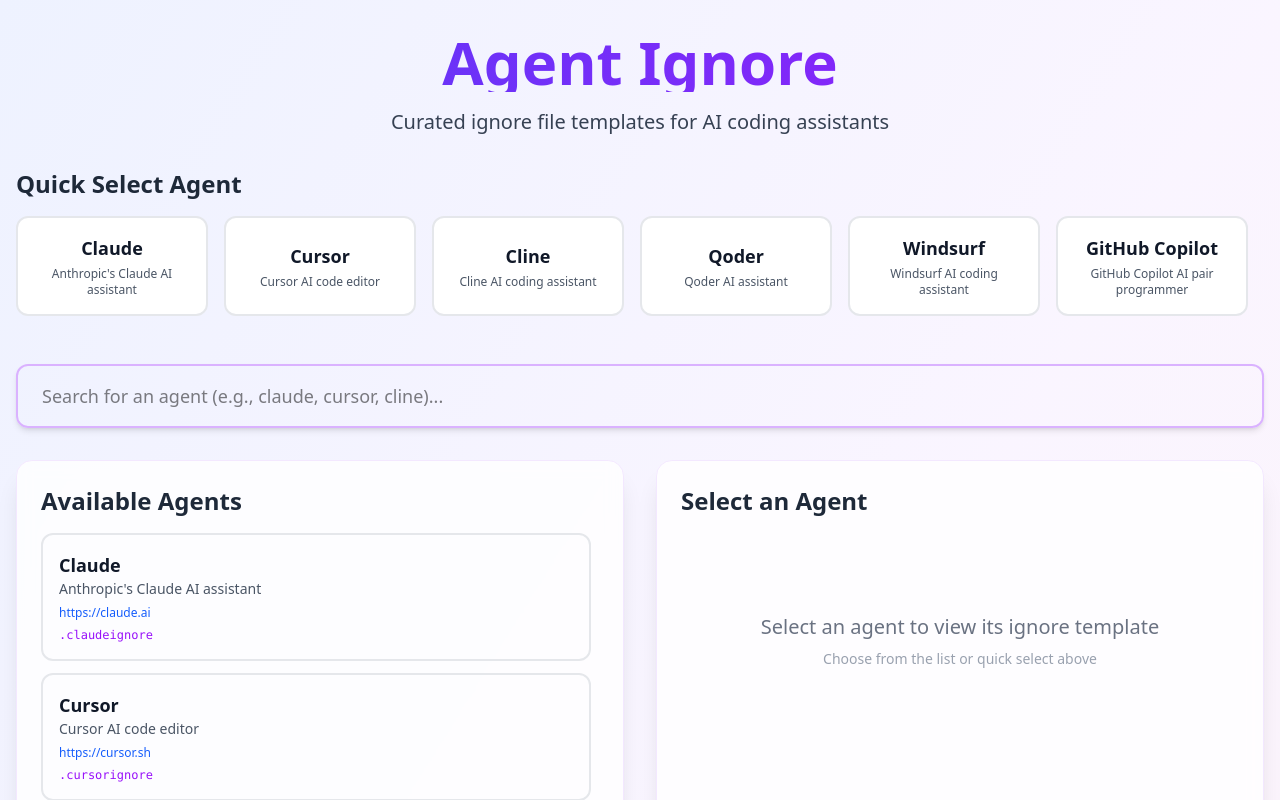
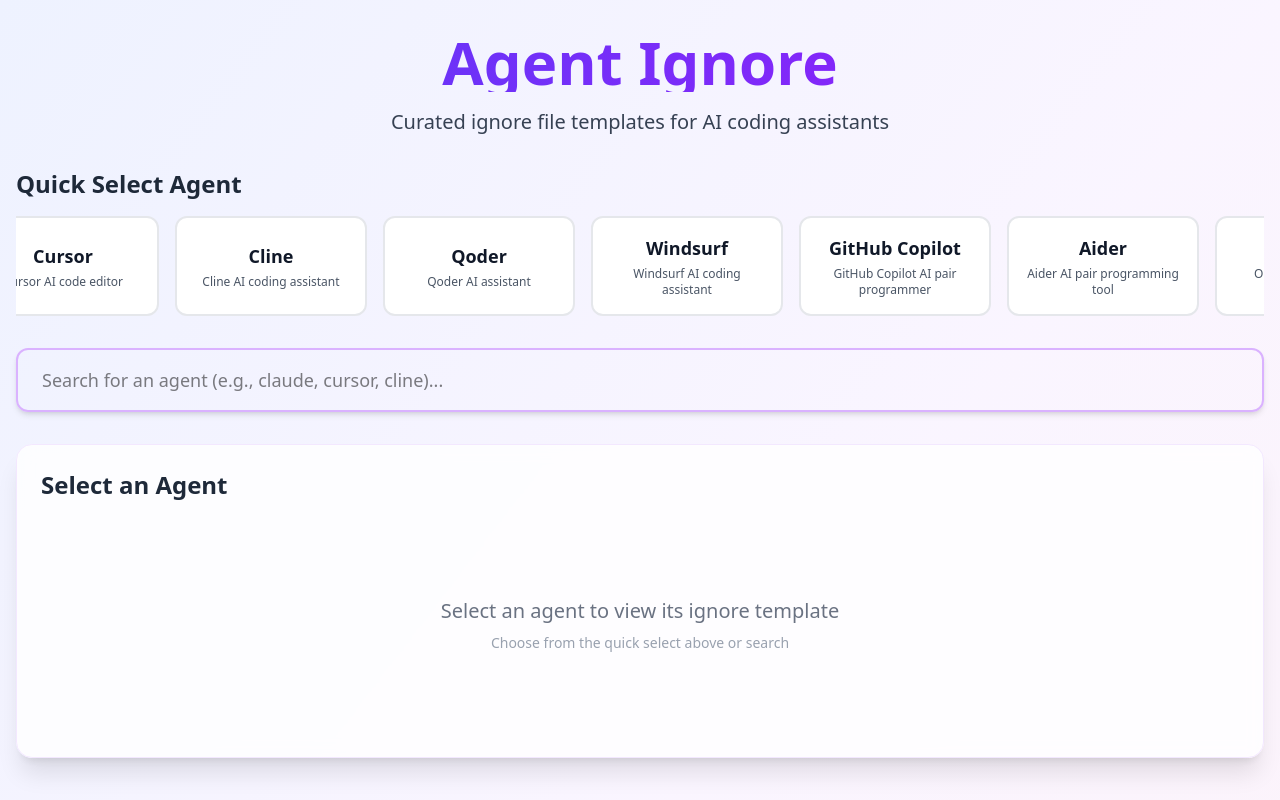
Before and after one commit to wsAndy/agent-ignore, a Next.js app: page / in a window 1280 px wide. Shown: the top 800 px of the page. Built offline with nearby package versions, Linux system fonts and the light colour scheme.

Commit message:
add running bar

```diff
--- a/app/globals.css
+++ b/app/globals.css
@@ -37,3 +37,19 @@
   background-size: 200% 200%;
   animation: gradient 3s ease infinite;
 }
+
+/* Auto-scroll animation */
+@keyframes scroll {
+  0% {
+    transform: translateX(0);
+  }
+  100% {
+    transform: translateX(-50%);
+  }
+}
+
+.animate-scroll {
+  animation: scroll 60s linear infinite;
+  display: flex;
+  gap: 1rem;
+}
--- a/app/page.tsx
+++ b/app/page.tsx
@@ -66,14 +66,23 @@ export default function Home() {
 					<p className="text-xl text-gray-700 mb-6">Curated ignore file templates for AI coding assistants</p>
 				</header>
 
-				{/* Horizontal Scrolling Agent Cards */}
+				{/* Auto-scrolling Agent Cards */}
 				<div className="mb-8">
 					<h2 className="text-2xl font-semibold text-gray-800 mb-4">Quick Select Agent</h2>
-					<div className="flex gap-4 overflow-x-auto pb-4 scrollbar-thin scrollbar-thumb-purple-400 scrollbar-track-gray-200">
-						{agents.map(agent => (
+					<div className="relative overflow-hidden">
+						<div className="flex gap-4 animate-scroll" style={{ width: 'max-content' }}>
+							{[...agents, ...agents].map((agent, index) => (
 								<button
-								key={agent.id}
+									key={`${agent.id}-${index}`}
 									onClick={() => setSelectedAgent(agent)}
+									onMouseEnter={(e) => {
+										const parent = e.currentTarget.parentElement;
+										if (parent) parent.style.animationPlayState = 'paused';
+									}}
+									onMouseLeave={(e) => {
+										const parent = e.currentTarget.parentElement;
+										if (parent) parent.style.animationPlayState = 'running';
+									}}
 									className={`flex-shrink-0 w-48 p-4 rounded-xl border-2 transition-all transform hover:scale-105 hover:shadow-xl ${
 										selectedAgent?.id === agent.id
 											? 'border-purple-500 bg-gradient-to-br from-purple-50 to-pink-50 shadow-lg'
@@ -84,6 +93,7 @@ export default function Home() {
 									<p className="text-xs text-gray-600 line-clamp-2">{agent.description}</p>
 								</button>
 							))}
+						</div>
 					</div>
 				</div>
 
@@ -100,51 +110,15 @@ export default function Home() {
 					</div>
 				</div>
 
-				<div className="grid md:grid-cols-2 gap-8">
-					{/* Agent List */}
+				{/* Ignore Content Display - Full Width */}
 				<div className="bg-white/80 backdrop-blur-sm rounded-2xl shadow-xl p-6 border border-purple-100">
-						<h2 className="text-2xl font-semibold mb-4 text-gray-800">Available Agents</h2>
-						<div className="space-y-3 max-h-[600px] overflow-y-auto pr-2 scrollbar-thin scrollbar-thumb-purple-300 scrollbar-track-gray-100">
-							{filteredAgents.map(agent => (
-								<button
-									key={agent.id}
-									onClick={() => setSelectedAgent(agent)}
-									className={`w-full text-left p-4 rounded-xl border-2 transition-all transform hover:scale-[1.02] ${
-										selectedAgent?.id === agent.id
-											? 'border-purple-500 bg-gradient-to-r from-purple-50 to-pink-50 shadow-md'
-											: 'border-gray-200 hover:border-purple-300 hover:bg-purple-50/30'
-									}`}
-								>
-									<div className="flex-1">
-										<h3 className="font-semibold text-lg text-gray-900">{agent.name}</h3>
-										<p className="text-sm text-gray-600">{agent.description}</p>
-										{agent.website && (
-											<a
-												href={agent.website}
-												target="_blank"
-												rel="noopener noreferrer"
-												className="text-xs text-blue-600 hover:underline mt-1 inline-block"
-												onClick={e => e.stopPropagation()}
-											>
-												{agent.website}
-											</a>
-										)}
-										<p className="text-xs text-purple-600 mt-1 font-mono">
-											{agent.ignoreFileName || `.${agent.id}ignore`}
-										</p>
+					{filteredAgents.length === 0 ? (
+						<div className="text-center py-20">
+							<p className="text-xl text-gray-500">No agents found matching "{searchTerm}"</p>
+							<p className="text-sm text-gray-400 mt-2">Try a different search term</p>
 						</div>
-								</button>
-							))}
-							{filteredAgents.length === 0 && (
-								<div className="text-center py-12">
-									<p className="text-gray-500">No agents found matching "{searchTerm}"</p>
-								</div>
-							)}
-						</div>
-					</div>
-
-					{/* Ignore Content Display */}
-					<div className="bg-white/80 backdrop-blur-sm rounded-2xl shadow-xl p-6 border border-purple-100">
+					) : (
+						<>
 						<div className="flex justify-between items-center mb-4">
 							<h2 className="text-2xl font-semibold text-gray-800">
 								{selectedAgent ? `${selectedAgent.name} Ignore` : 'Select an Agent'}
@@ -167,16 +141,32 @@ export default function Home() {
 							)}
 						</div>
 							{selectedAgent ? (
-							<pre className="bg-gradient-to-br from-gray-900 to-gray-800 text-gray-100 p-4 rounded-xl overflow-x-auto max-h-[600px] overflow-y-auto text-sm font-mono shadow-inner border border-gray-700">
+								<>
+									{selectedAgent.website && (
+										<div className="mb-4 flex items-center gap-2 text-sm">
+											<span className="text-gray-600">Official Website:</span>
+											<a
+												href={selectedAgent.website}
+												target="_blank"
+												rel="noopener noreferrer"
+												className="text-blue-600 hover:underline"
+											>
+												{selectedAgent.website}
+											</a>
+										</div>
+									)}
+									<pre className="bg-gradient-to-br from-gray-900 to-gray-800 text-gray-100 p-6 rounded-xl overflow-x-auto max-h-[600px] overflow-y-auto text-sm font-mono shadow-inner border border-gray-700">
 										{selectedAgent.ignore.join('\n')}
 									</pre>
+								</>
 							) : (
 								<div className="text-center py-20">
 									<p className="text-xl text-gray-500">Select an agent to view its ignore template</p>
-								<p className="text-sm text-gray-400 mt-2">Choose from the list or quick select above</p>
+									<p className="text-sm text-gray-400 mt-2">Choose from the quick select above or search</p>
 								</div>
 							)}
-					</div>
+						</>
+					)}
 				</div>
 
 				{/* API Documentation */}
```
Lines whose indentation alone changed are shown as unchanged.
